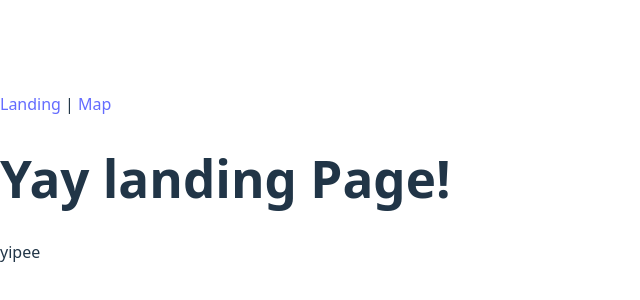
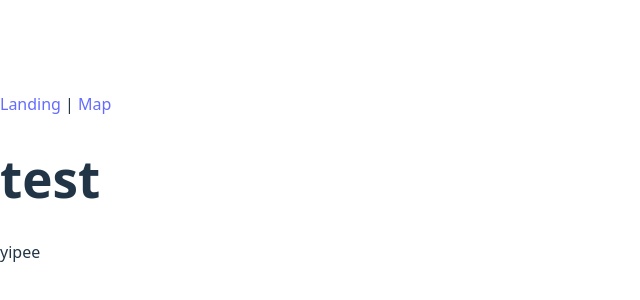
Before and after one commit to samithegde/chorely, a React (Vite) app in the folder Recess/: page / in a window 1280 px wide. Shown: the part 214-514 px from the top of the page, without its empty margins (0-640 px from the left). Built offline with nearby package versions, Linux system fonts and the light colour scheme.

Commit message:
Update LandingPage.tsx

```diff
--- a/Recess/src/LandingPage.tsx
+++ b/Recess/src/LandingPage.tsx
@@ -1,8 +1,8 @@
-export default function LandingPage() {
-  return (
+export default function LandingPage(){
+  return(
     <div>
-      <h1>Yay landing Page!</h1>
+      <h1>test</h1>
       <p>yipee</p>
     </div>
-  );
+  )
 }
```
